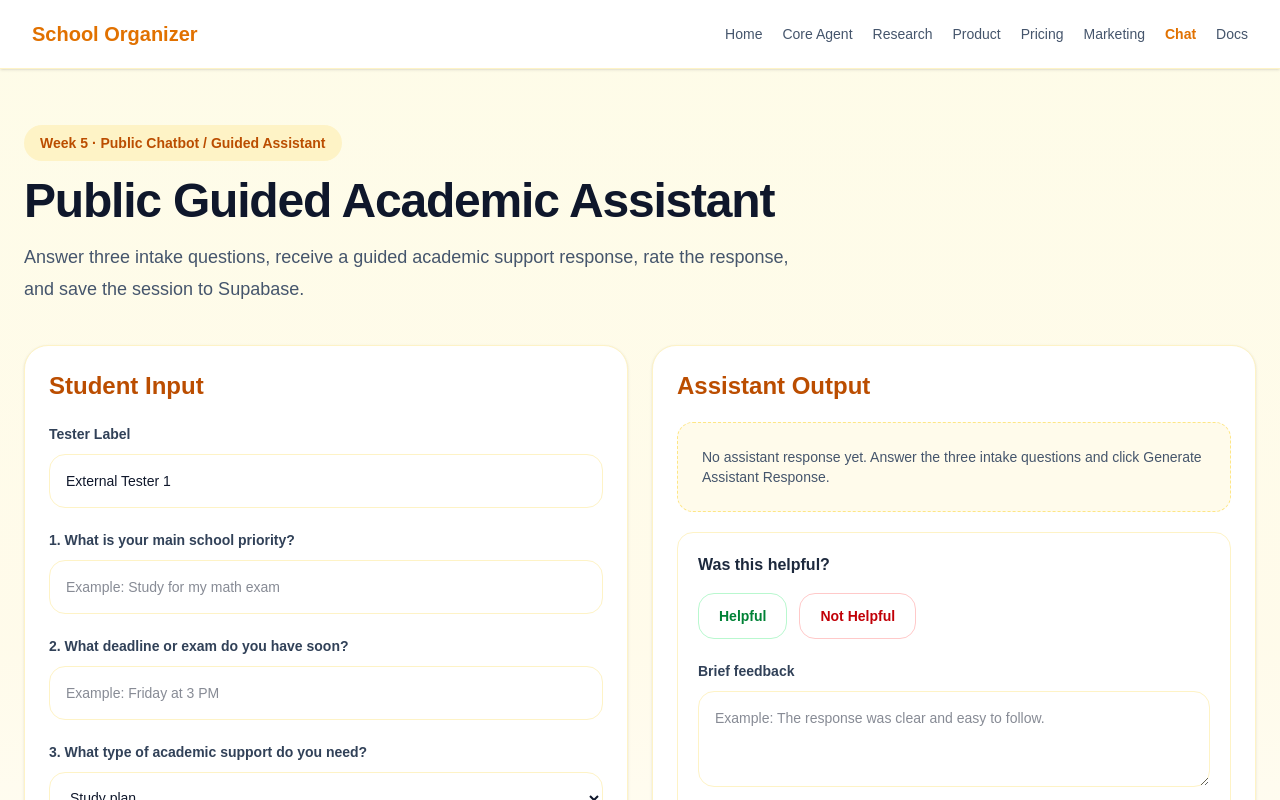
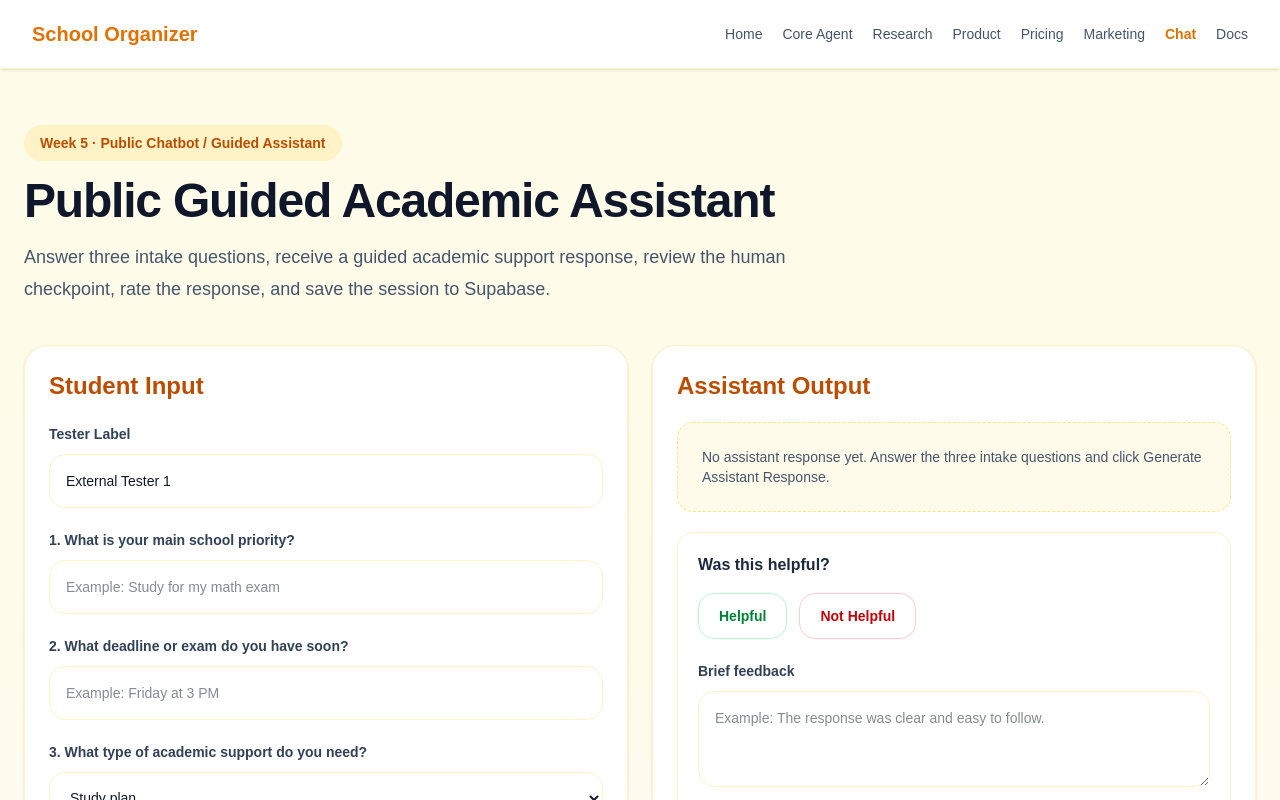
Before and after one commit to brendavegabaeza-wq/Organizador-escolar, a Next.js app: page /chat in a window 1280 px wide. Shown: the top 800 px of the page. Built offline with nearby package versions, Linux system fonts and the light colour scheme; no server answers; the database is empty.

Commit message:
Refine Week 5 chat assistant instructions

```diff
--- a/app/chat/page.tsx
+++ b/app/chat/page.tsx
@@ -171,7 +171,8 @@ Human checkpoint: If this task affects your final grade, feels urgent, or involv
 
         <p className="mt-4 max-w-3xl text-lg leading-8 text-slate-600">
           Answer three intake questions, receive a guided academic support
-          response, rate the response, and save the session to Supabase.
+response, review the human checkpoint, rate the response, and save
+the session to Supabase.
         </p>
 
         <section className="mt-10 grid gap-6 lg:grid-cols-2">
```
